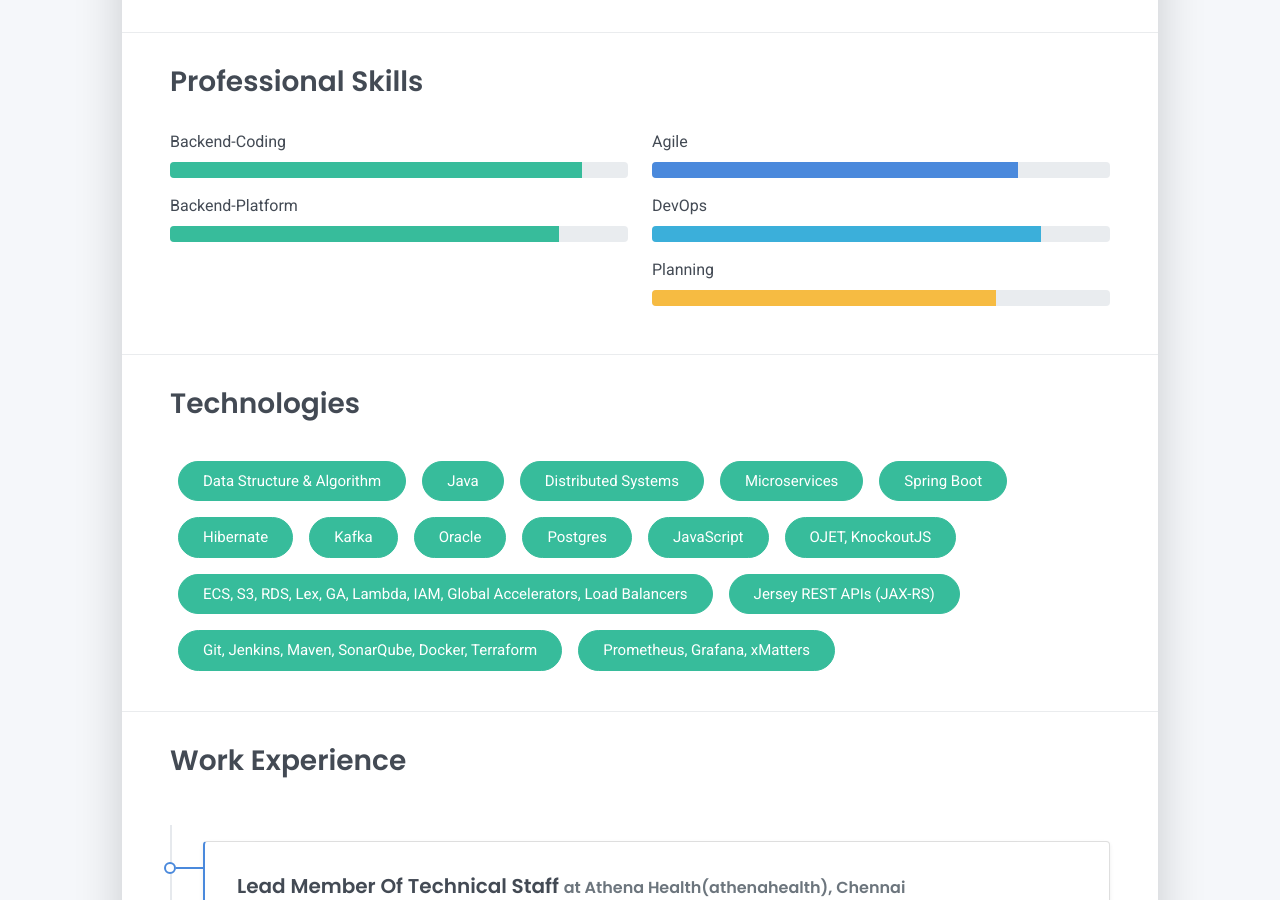
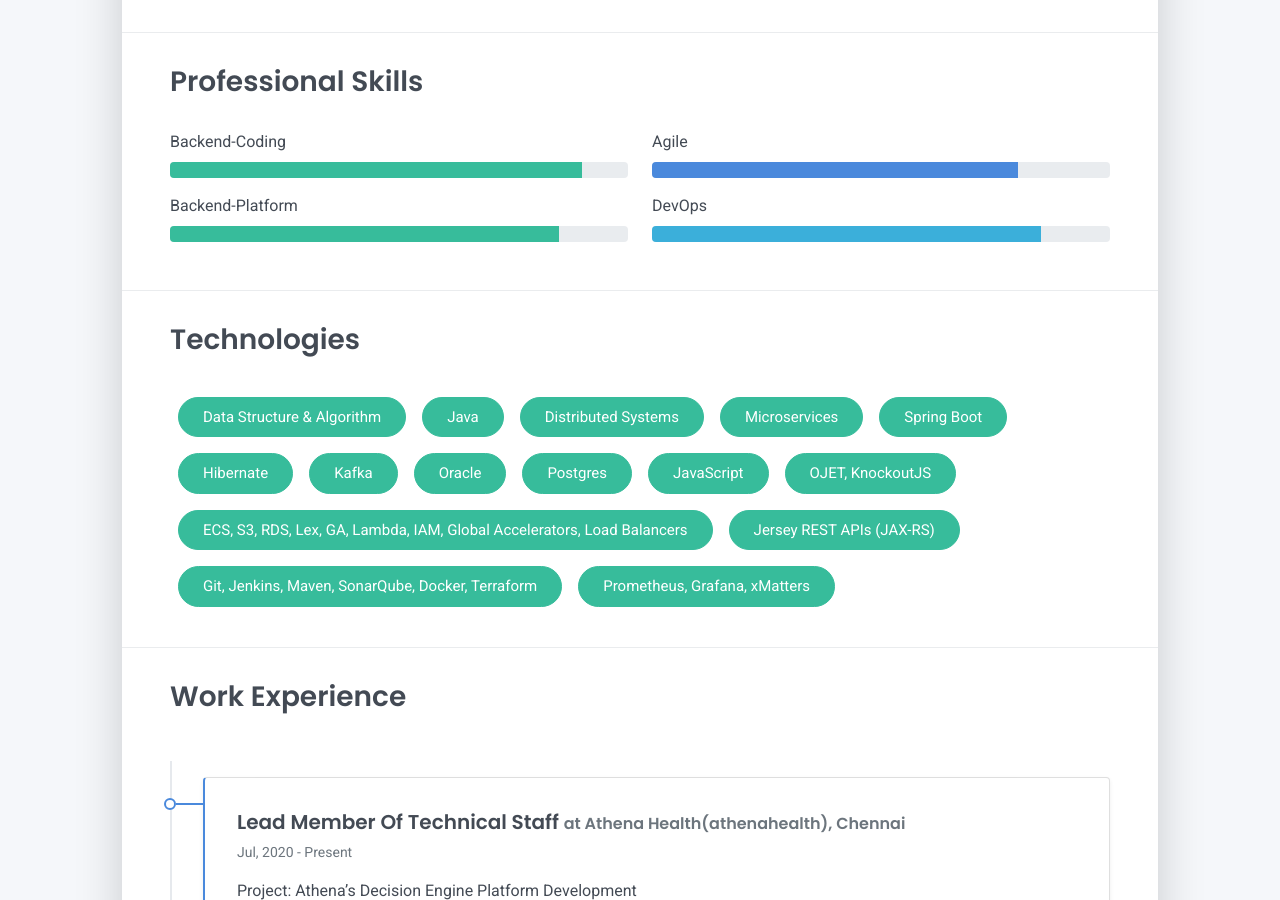
Before and after one commit to anandkshitiz/anandkshitiz.github.io, a Jekyll site: the page built from tabs/about.md, in a window 1280 px wide and 900 px high, scrolled down 642 px. Built offline with Jekyll 4.4.1, drawn with Linux system fonts in a browser that asks for light colours.

Commit message:
removed frontend details

```diff
--- a/tabs/about/content/skills-section.html
+++ b/tabs/about/content/skills-section.html
@@ -38,12 +38,12 @@
         </div>
       </div>
     </div>
-    <div class="mb-2"><span>Planning</span>
+    <!-- <div class="mb-2"><span>Planning</span>
       <div class="progress my-1">
         <div class="progress-bar bg-warning" role="progressbar" data-aos="zoom-in-right" data-aos-delay="600"
           data-aos-anchor=".skills-section" style="width: 75%" aria-valuenow="75" aria-valuemin="0" aria-valuemax="100">
         </div>
       </div>
-    </div>
+    </div> -->
   </div>
 </div>
```
